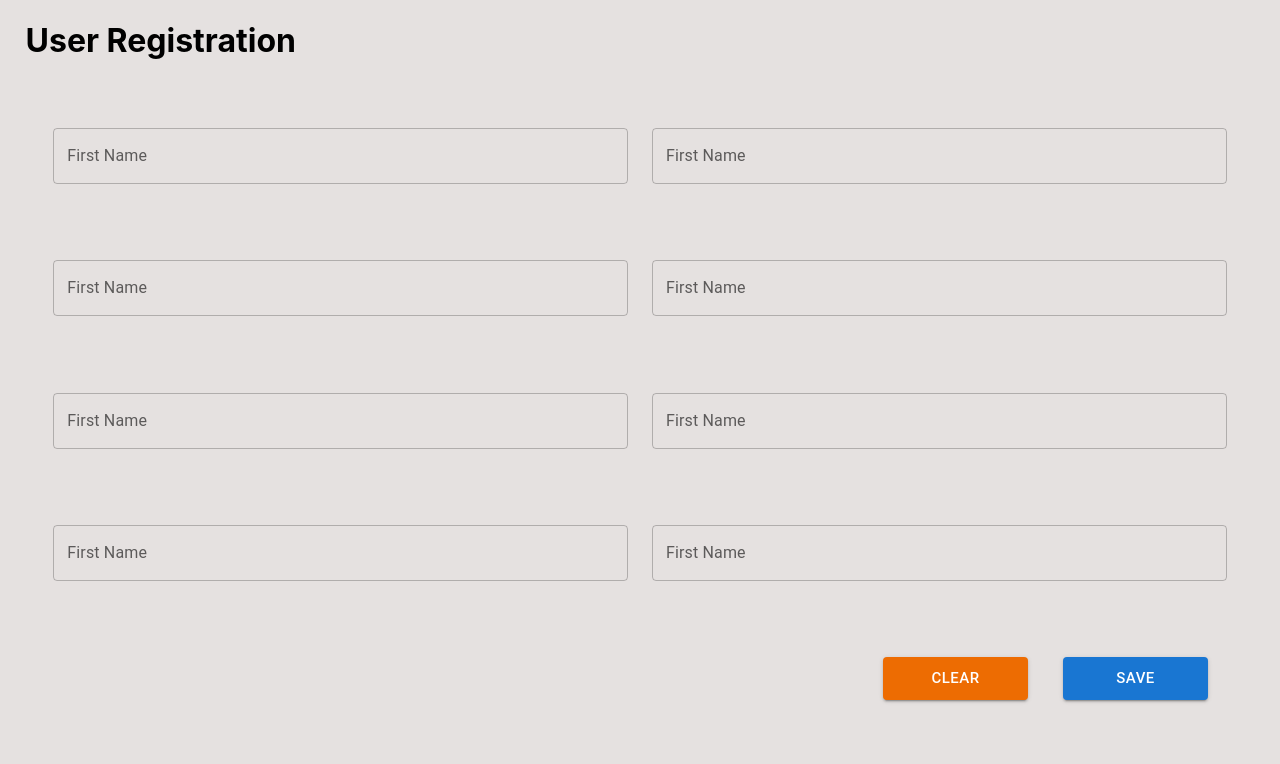
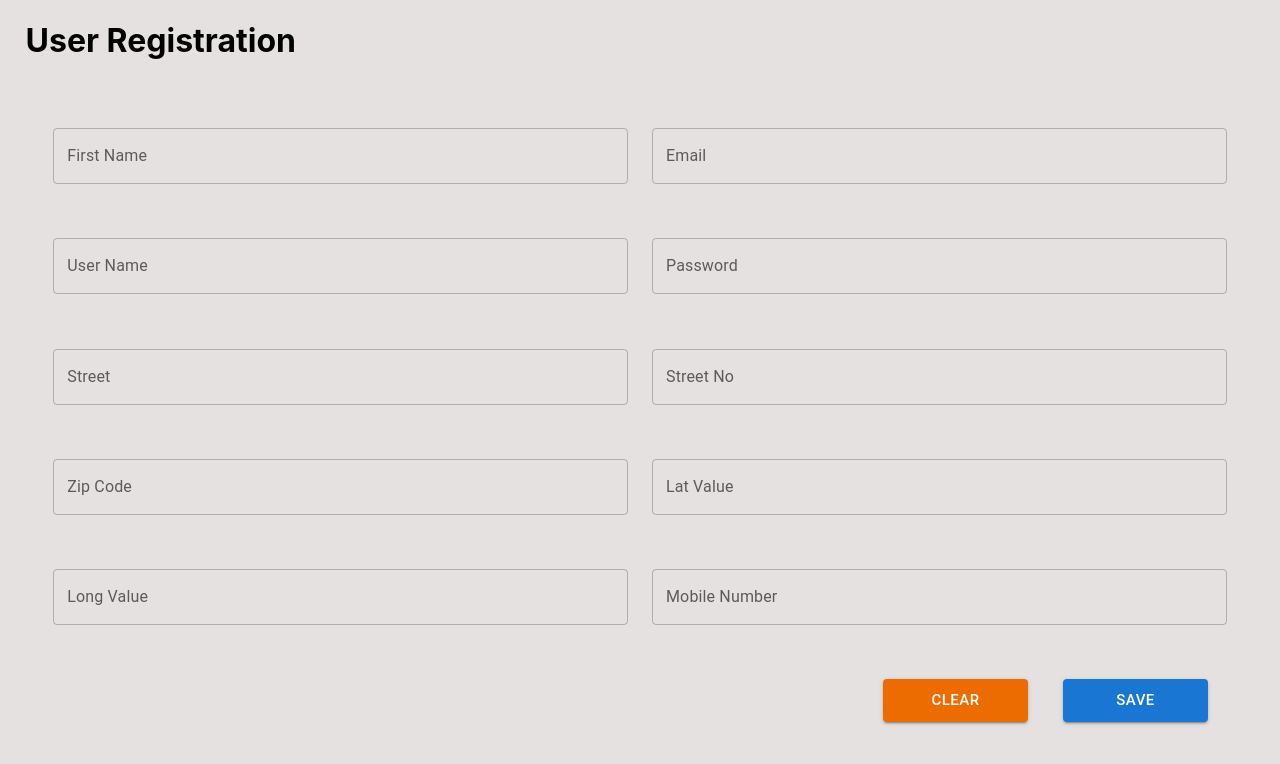
Before and after one commit to punarjeewarashmitha20011016/WebPos-Using-React-and-Spring, a React (Create React App) app in the folder frontend/: page /userRegistration in a window 1280 px wide. Shown: the top 764 px of the page. Built offline with nearby package versions, Linux system fonts and the light colour scheme.

Commit message:
user registration section done

```diff
--- a/frontend/src/component/userRegistration/userRegistration.jsx
+++ b/frontend/src/component/userRegistration/userRegistration.jsx
@@ -52,7 +52,7 @@ export default function UserRegistration() {
                         >
                             <TxtField
                                 variant="outlined"
-                                label='First Name'
+                                label='Email'
                                 width="100%"
                             />
                         </Grid>
@@ -63,7 +63,7 @@ export default function UserRegistration() {
                         >
                             <TxtField
                                 variant="outlined"
-                                label='First Name'
+                                label='User Name'
                                 width="100%"
                             />
                         </Grid>
@@ -74,8 +74,9 @@ export default function UserRegistration() {
                         >
                             <TxtField
                                 variant="outlined"
-                                label='First Name'
+                                label='Password'
                                 width="100%"
+                                type='password'
                             />
                         </Grid>
 
@@ -85,7 +86,7 @@ export default function UserRegistration() {
                         >
                             <TxtField
                                 variant="outlined"
-                                label='First Name'
+                                label='Street'
                                 width="100%"
                             />
                         </Grid>
@@ -95,7 +96,7 @@ export default function UserRegistration() {
                         >
                             <TxtField
                                 variant="outlined"
-                                label='First Name'
+                                label='Street No'
                                 width="100%"
                             />
                         </Grid>
@@ -105,7 +106,7 @@ export default function UserRegistration() {
                         >
                             <TxtField
                                 variant="outlined"
-                                label='First Name'
+                                label='Zip Code'
                                 width="100%"
                             />
                         </Grid>
@@ -115,7 +116,27 @@ export default function UserRegistration() {
                         >
                             <TxtField
                                 variant="outlined"
-                                label='First Name'
+                                label='Lat Value'
+                                width="100%"
+                            />
+                        </Grid>
+                        <Grid
+                            item
+                            xs={6}
+                        >
+                            <TxtField
+                                variant="outlined"
+                                label='Long Value'
+                                width="100%"
+                            />
+                        </Grid>
+                        <Grid
+                            item
+                            xs={6}
+                        >
+                            <TxtField
+                                variant="outlined"
+                                label='Mobile Number'
                                 width="100%"
                             />
                         </Grid>
```
